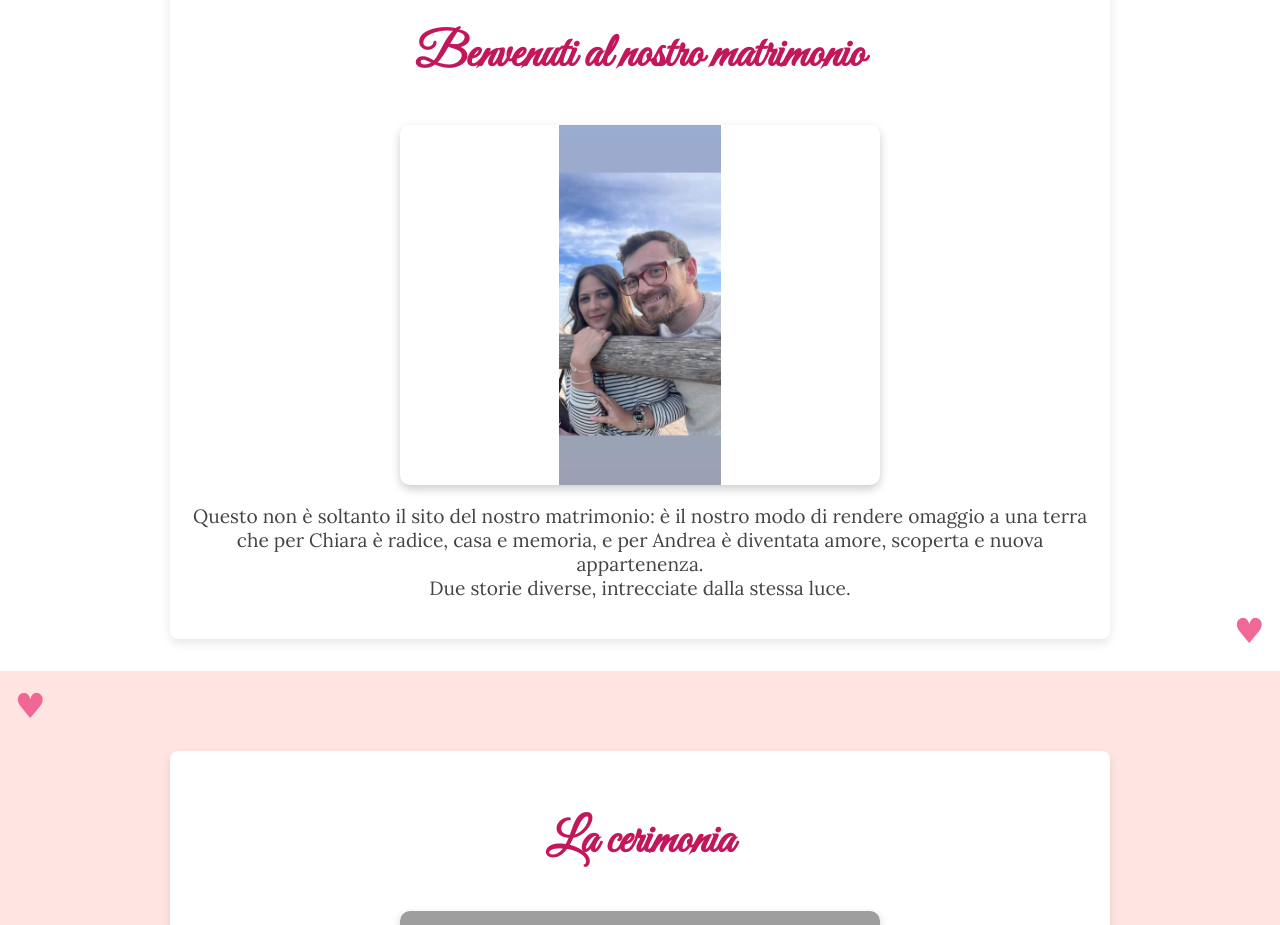
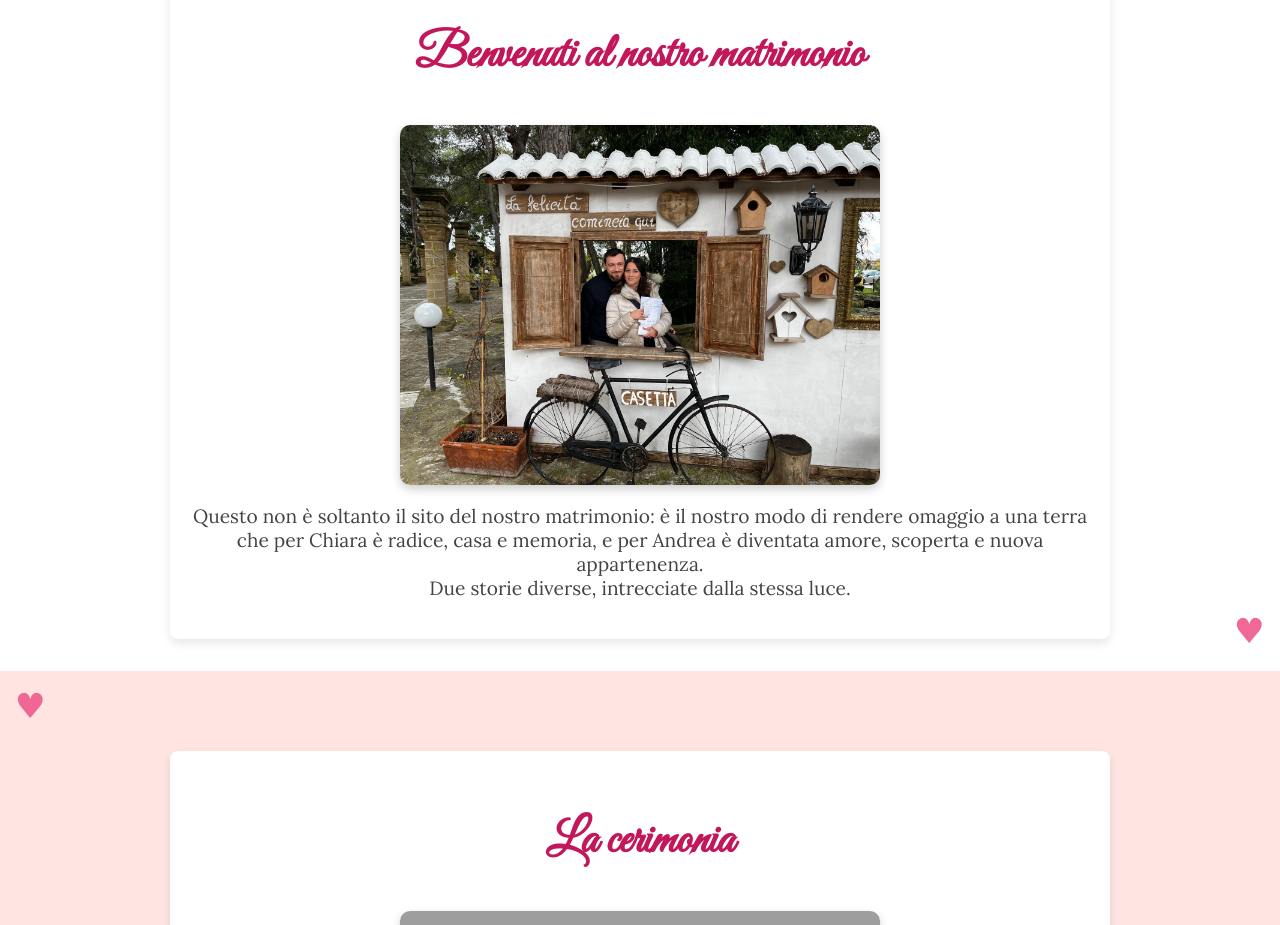
Before and after one commit to itanac84/sito-matrimonio, a plain HTML site: page index.html in a window 1280 px wide. Shown: the part 780-1705 px from the top of the page. Drawn offline with Linux system fonts and the light colour scheme; grey boxes are pictures that could not be loaded.

Commit message:
Update index.html

```diff
--- a/index.html
+++ b/index.html
@@ -48,7 +48,7 @@
   <section class="page" id="benvenuto">
     <div class="content">
       <h1>Benvenuti al nostro matrimonio</h1>
-      <img src="imgs/andchia5.jpg" class="vertical-image" alt="Benvenuti" />
+      <img src="imgs/andchia6.jpg" class="vertical-image" alt="Benvenuti" />
       <p>Questo non è soltanto il sito del nostro matrimonio: è il nostro modo di rendere omaggio a una terra che per Chiara è radice, casa e memoria, e per Andrea è diventata amore, scoperta e nuova appartenenza. <br>Due storie diverse, intrecciate dalla stessa luce.</p>
     </div>
   </section>
```
